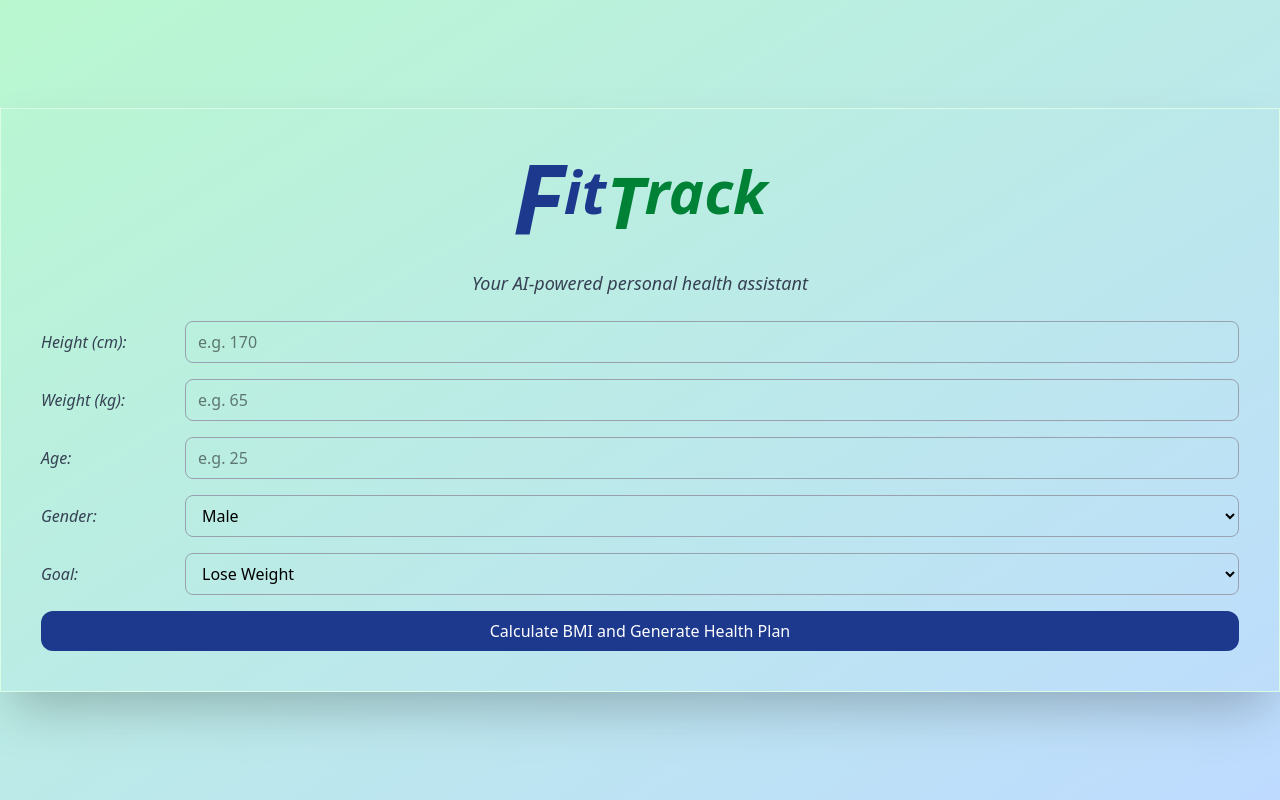
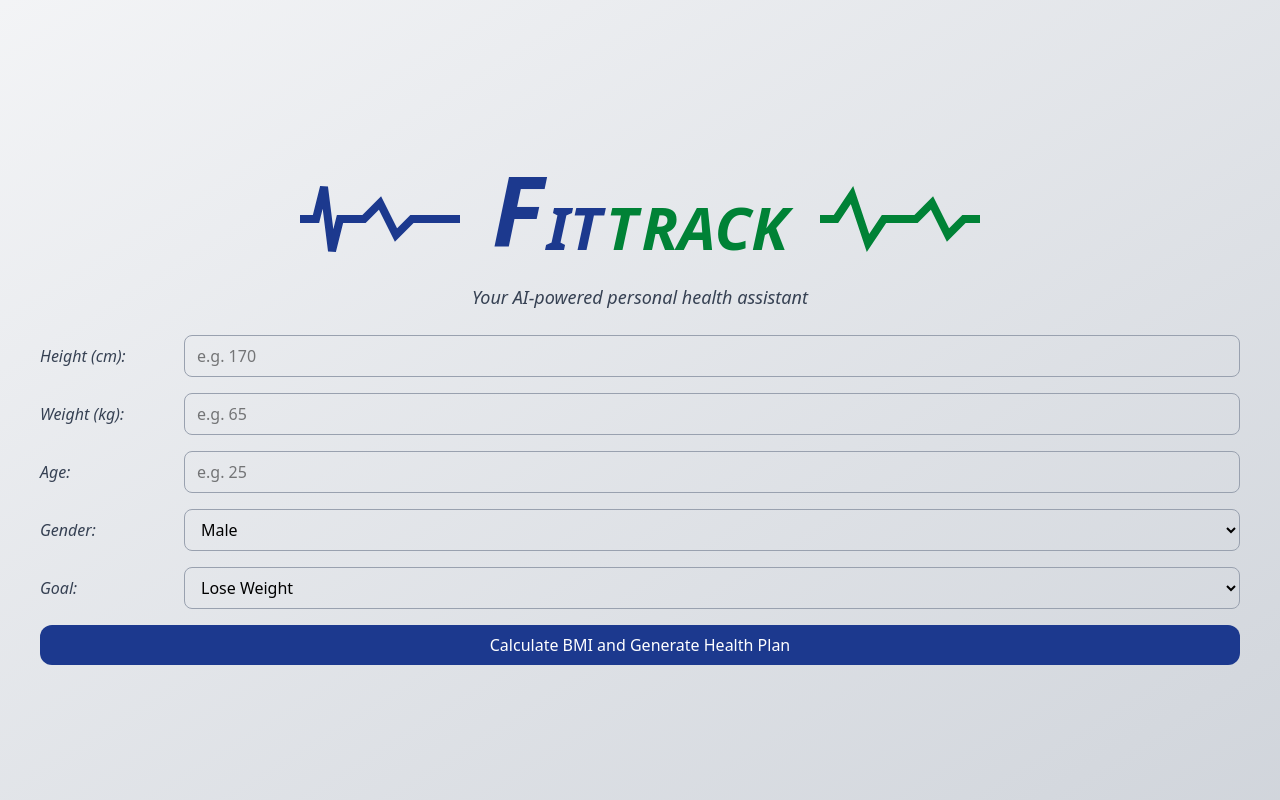
Before and after one commit to niranjanb27/fittrack-frontend, a React (Vite) app: page / in a window 1280 px wide. Built offline with nearby package versions, Linux system fonts and the light colour scheme.

Commit message:
Animation

```diff
--- a/src/App.jsx
+++ b/src/App.jsx
@@ -80,8 +80,8 @@ function App() {
   };
 
   return (
-    <div className="min-h-screen w-full bg-gradient-to-br from-green-200 to-blue-200  flex items-center justify-center overflow-y-auto">
-      <div className="w-full shadow-2xl p-10 border border-green-100">
+    <div className="min-h-screen w-full bg-gradient-to-br from-gray-100 to-gray-300  flex items-center justify-center overflow-y-auto">
+      <div className="w-full p-10 ">
         {/* 🔷 1. Hero Header */}
         <Header />
         <p className="text-center mb-6 text-gray-700 text-lg italic">
--- a/src/components/BMIForm.jsx
+++ b/src/components/BMIForm.jsx
@@ -48,7 +48,7 @@ const BMIForm = ({ height, weight, age, gender, goal, setHeight, setWeight, setA
 
     <button
       type="submit"
-      className="w-full bg-blue-900 text-white py-2 rounded-xl focus:bg-green-700 transition duration-200"
+      className="w-full bg-blue-900 text-white py-2 rounded-xl hover:bg-green-700 focus:bg-green-700 transition duration-200"
     >
       Calculate BMI and Generate Health Plan
     </button>
--- a/src/components/Header.jsx
+++ b/src/components/Header.jsx
@@ -1,11 +1,42 @@
 import React from "react";
+//import "./App.css"; // Custom animations here
 
 const Header = () => (
-  <div className="flex justify-center">
-    <h1 className="text-8xl font-bold mb-6 text-center text-blue-900 italic">F</h1>
-    <h1 className="text-6xl font-bold mt-3 text-center text-blue-900 italic">it</h1>
-    <h1 className="text-7xl font-bold mt-4 text-center text-green-700 italic">T</h1>
-    <h1 className="text-6xl font-bold mt-3 text-center text-green-700 italic">rack</h1>
+  <div className="flex flex-wrap items-center justify-center gap-4 px-4 py-6 max-w-full overflow-hidden">
+
+    {/* Blue ECG - animates first */}
+    <svg
+      className="w-32 md:w-48 h-16 md:h-20 text-blue-900 ecg-line-blue mt-5"
+      viewBox="0 0 100 50"
+      fill="none"
+      stroke="currentColor"
+      strokeWidth="5"
+    >
+      <polyline
+        points="0,25 10,25 15,5 20,45 25,25 40,25 50,15 60,35 70,25 100,25"
+      />
+    </svg>
+
+    {/* Brand name - appears after delay */}
+    <div className="flex items-end space-x-1 brand-animation text-center">
+      <h1 className="text-5xl sm:text-6xl md:text-7xl lg:text-8xl font-bold text-blue-900 italic">F</h1>
+      <h1 className="text-3xl sm:text-4xl md:text-5xl lg:text-6xl font-bold mt-3 text-blue-900 italic">IT</h1>
+      <h1 className="text-3xl sm:text-4xl md:text-5xl lg:text-6xl font-bold mt-4 text-green-700 italic">T</h1>
+      <h1 className="text-3xl sm:text-4xl md:text-5xl lg:text-6xl font-bold mt-3 text-green-700 italic">RACK</h1>
+    </div>
+
+    {/* Green ECG - animates last */}
+    <svg
+      className="w-32 md:w-48 h-16 md:h-20 text-green-700 ecg-line-green mt-5"
+      viewBox="0 0 100 50"
+      fill="none"
+      stroke="currentColor"
+      strokeWidth="5"
+    >
+      <polyline
+        points="0,25 10,25 20,10 30,40 40,25 60,25 70,15 80,35 90,25 100,25"
+      />
+    </svg>
   </div>
 );
 
--- a/src/index.css
+++ b/src/index.css
@@ -2,3 +2,45 @@
 .input {
   @apply w-full border border-gray-400 rounded-lg px-3 py-2 focus:outline-none focus:ring-1 focus:ring-green-900 ;
 }
+/* ECG Draw Animation */
+@keyframes ecgDraw {
+  0% {
+    stroke-dashoffset: 300;
+  }
+  100% {
+    stroke-dashoffset: 0;
+  }
+}
+
+/* ECG Blue - animates first */
+.ecg-line-blue polyline {
+  stroke-dasharray: 300;
+  stroke-dashoffset: 300;
+  animation: ecgDraw 4s ease infinite;
+}
+
+/* Brand Name - fades in second */
+@keyframes fadeInBrand {
+  from {
+    opacity: 0;
+    transform: translateY(30px);
+  }
+  to {
+    opacity: 1;
+    transform: translateY(0);
+  }
+}
+
+.brand-animation {
+  opacity: 0;
+  animation: fadeInBrand 1s ease forwards;
+  animation-delay: 2s; /* after ECG blue */
+}
+
+/* ECG Green - animates last */
+.ecg-line-green polyline {
+  stroke-dasharray: 300;
+  stroke-dashoffset: 300;
+  animation: ecgDraw 4s ease infinite;
+  /*animation-delay: 4s;  after brand */
+}
```
